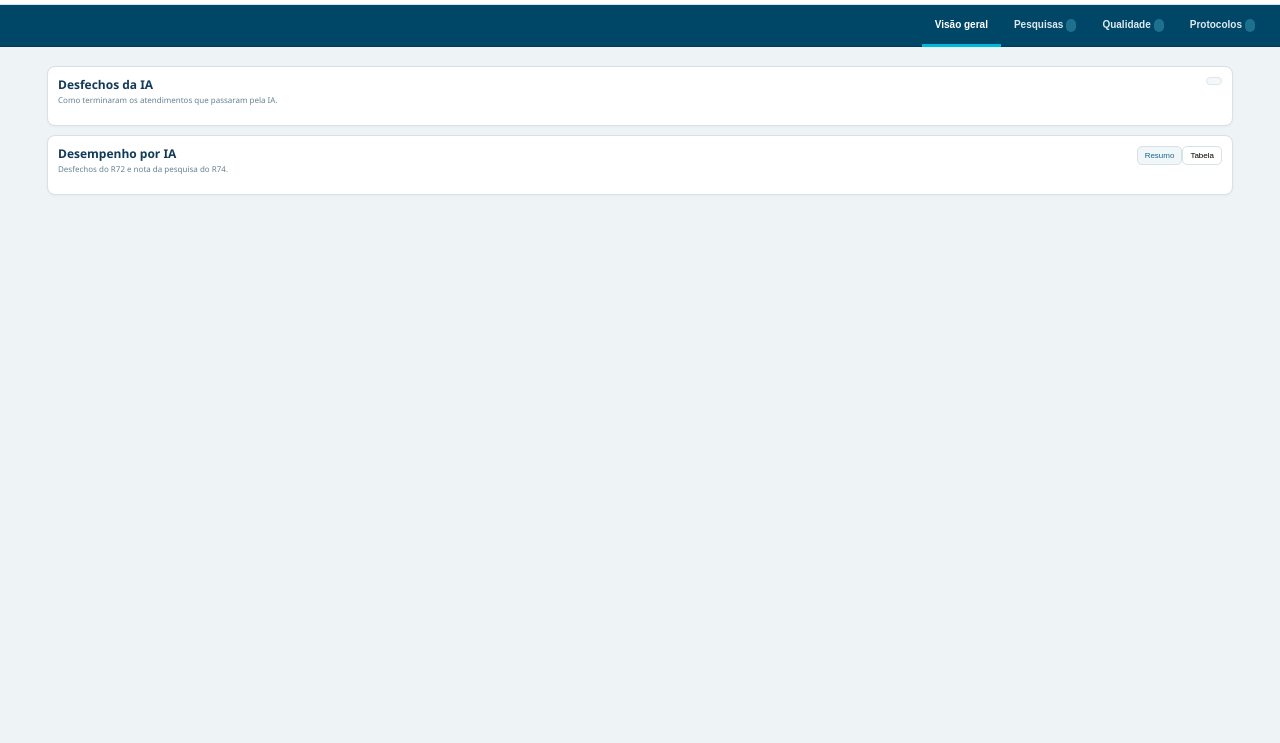
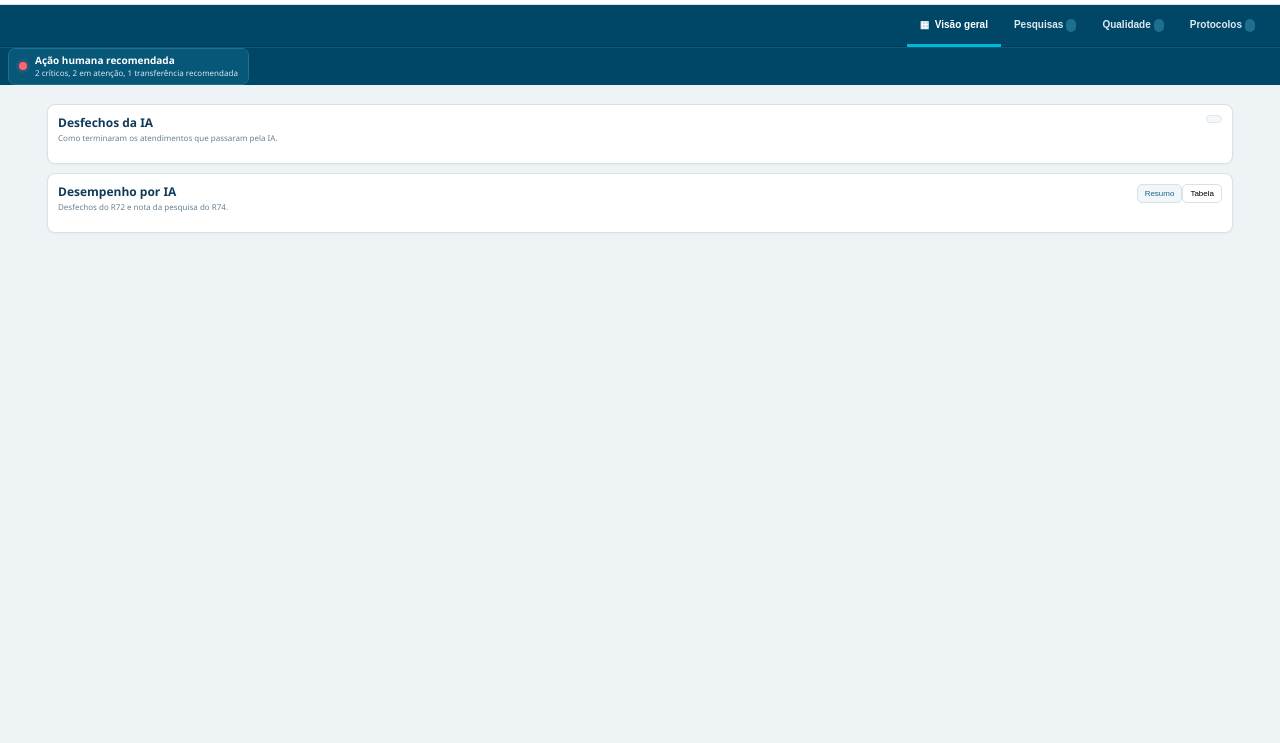
Before and after one commit to peetersbruno054/monitor, a website: page index.html in a window 1280 px wide. Shown: the part 57-800 px from the top of the page. Drawn offline with Linux system fonts and the light colour scheme.

Commit message:
Ajusta estrutura visual do dashboard Safeweb

```diff
--- a/index.html
+++ b/index.html
@@ -1,6 +1,6 @@
 <!doctype html><html lang="pt-BR"><head><meta charset="utf-8"><meta name="viewport" content="width=device-width,initial-scale=1"><title>Monitor IA · Safeweb</title><link rel="stylesheet" href="/styles.css"></head><body>
 <header class="topbar"><div class="brand"><div class="logo">SAFEWEB</div><div><b>Monitor IA</b><small>Agentes de IA no Orpen</small></div></div><div class="actions"><label>Período <select id="preset"><option value="today">Hoje</option><option value="yesterday">Ontem</option><option value="7days">Últimos 7 dias</option><option value="custom">Personalizado</option></select></label><input id="start" type="date"><input id="end" type="date"><button id="refresh">↻ Atualizar dados</button><span id="status">Nunca atualizado</span></div></header>
-<nav class="nav"><button class="active" data-view="overview">Visão geral</button><button data-view="surveys">Pesquisas <em id="tabSurveys"></em></button><button data-view="quality">Qualidade <em id="tabQuality"></em></button><button data-view="protocols">Protocolos <em id="tabProtocols"></em></button></nav>
+<nav class="nav"><button class="active" data-view="overview">▦ &nbsp;Visão geral</button><button data-view="surveys">Pesquisas <em id="tabSurveys"></em></button><button data-view="quality">Qualidade <em id="tabQuality"></em></button><button data-view="protocols">Protocolos <em id="tabProtocols"></em></button></nav><div class="status-strip"><div class="status-alert"><span class="dot"></span><div><b>Ação humana recomendada</b><small>2 críticos, 2 em atenção, 1 transferência recomendada</small></div></div></div>
 <main><div id="notice" class="notice" hidden></div>
 <section data-panel="overview"><div id="overviewKpis" class="grid kpis"></div><article class="panel"><div class="head"><div><h2>Desfechos da IA</h2><p>Como terminaram os atendimentos que passaram pela IA.</p></div><span id="outcomeBadge" class="badge"></span></div><div id="outcomes"></div></article><article class="panel"><div class="head"><div><h2>Desempenho por IA</h2><p>Desfechos do R72 e nota da pesquisa do R74.</p></div><div><button class="mode active" data-mode="cards">Resumo</button><button class="mode" data-mode="table">Tabela</button></div></div><div id="agentCards" class="agents"></div><div id="agentTable" hidden></div></article></section>
 <section data-panel="surveys" hidden><div id="surveyKpis" class="grid kpis five"></div><div class="two"><article class="panel"><div class="head"><div><h2>Satisfação do cliente</h2><p>Distribuição das notas de 1 a 5.</p></div><strong id="scoreLabel"></strong></div><div id="satDist"></div><div id="satByIA"></div></article><article class="panel"><div class="head"><div><h2>Como a IA ajudou</h2><p>Motivos da nota nas pesquisas.</p></div></div><div id="helpBody"></div></article></div><article class="panel"><div class="head"><div><h2>Todas as respostas</h2><p>Nota, motivo e comentário.</p></div><span id="surveyCount" class="badge"></span></div><div class="toolbar"><input id="surveySearch" placeholder="Buscar protocolo, IA, comentário ou motivo"><select id="surveyAgent"><option value="">Todas as IAs</option></select><select id="surveyOption"><option value="">Todos os motivos</option></select><select id="surveySize"><option>10</option><option selected>20</option><option>50</option></select></div><div id="surveyChips" class="chips"></div><div id="surveyList"></div><div id="surveyPager" class="pager"></div></article></section>
```
